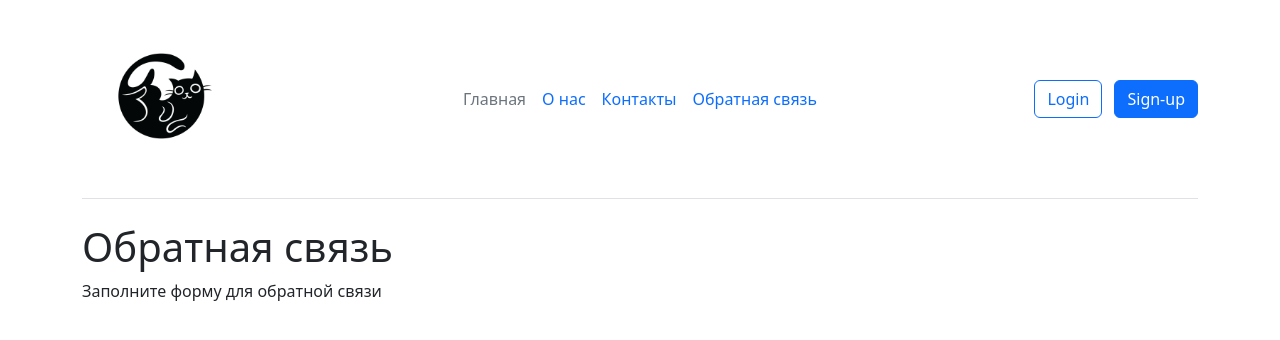
After one commit to DKrey06/WEB_ProjectsDK, a Flask app: page /feedback in a window 1280 px wide. The commit adds this page. Shown: the top 340 px of the page. Run offline with Flask 3, Linux system fonts and the light colour scheme.

Commit message:
Adding "feedback" files

```diff
--- a/2.News_Blog_DK/app.py
+++ b/2.News_Blog_DK/app.py
@@ -14,5 +14,9 @@ def about():
 def contact():
 	return render_template('contact.html')
 
+@app.route("/feedback")
+def feedback():
+	return render_template('feedback.html')
+
 if __name__ == '__main__':
 	app.run(debug=True)
--- a/2.News_Blog_DK/templates/base.html
+++ b/2.News_Blog_DK/templates/base.html
@@ -23,6 +23,7 @@
 				<li><a href="{{ url_for('index')}}" class="nav-link px-2 link-secondary">Главная</a></li>
 				<li><a href="{{ url_for('about')}}" class="nav-link px-2">О нас</a></li>
 				<li><a href="{{ url_for('contact')}}" class="nav-link px-2">Контакты</a></li>
+				<li><a href="{{ url_for('feedback')}}" class="nav-link px-2">Обратная связь</a></li>
 
 			</ul>
 			<div class="col-md-3 text-end">
--- /dev/null
+++ b/2.News_Blog_DK/templates/feedback.html
@@ -0,0 +1,10 @@
+{% extends 'base.html' %}
+
+{% block title %}
+Обратная связь
+{% endblock %}
+
+{% block body %}
+<h1>Обратная связь</h1>
+<p>Заполните форму для обратной связи</p>
+{% endblock %}
```
